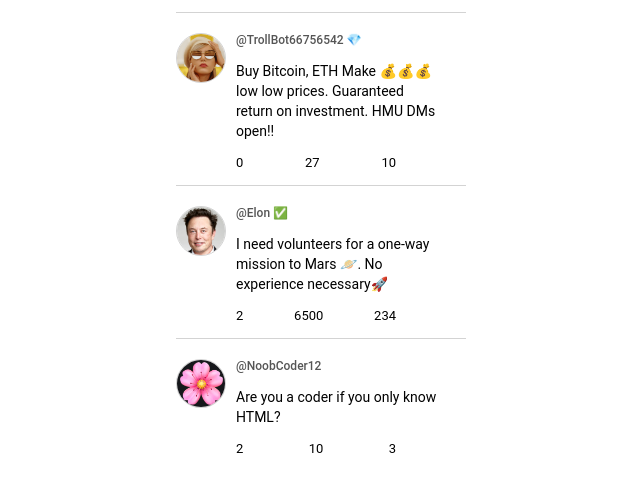
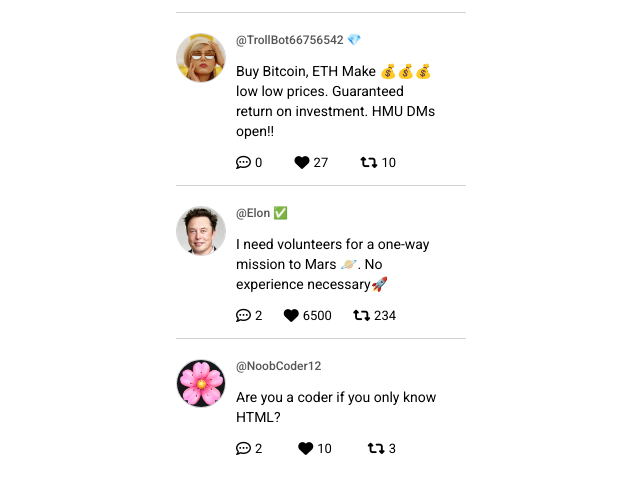
Before and after one commit to jasnmar/scrimba-ejc-twimba, a plain HTML site: page index.html in a window 1280 px wide. Shown: the part 218-712 px from the top of the page, without its empty margins (319-959 px from the left). Drawn offline with Linux system fonts and the light colour scheme.

Commit message:
Icons from FA

```diff
--- a/index.html
+++ b/index.html
@@ -3,6 +3,12 @@
 <head>
     <meta charset="UTF-8">
     <meta name="viewport" content="width=device-width, initial-scale=1.0">
+    <!-- Google Fonts -->
+	<link rel="preconnect" href="https://fonts.googleapis.com">
+	<link rel="preconnect" href="https://fonts.gstatic.com" crossorigin>
+	<link href="https://fonts.googleapis.com/css2?family=Roboto:wght@400;500;600&display=swap" rel="stylesheet">
+    <!-- Font Awesome -->
+    <link rel="stylesheet" href="https://cdnjs.cloudflare.com/ajax/libs/font-awesome/6.5.2/css/all.min.css">
     <link rel="stylesheet" href="index.css" />
     <title>Document</title>
 </head>
--- a/index.js
+++ b/index.js
@@ -21,12 +21,15 @@ function getFeedHtml() {
                     <p class="tweet-text">${tweet.tweetText}</p>
                     <div class="tweet-details">
                         <span class="tweet-detail">
+                            <i class="fa-regular fa-comment-dots"></i>
                             ${tweet.replies.length}
                         </span>
                         <span class="tweet-detail">
+                            <i class="fa-solid fa-heart"></i>
                             ${tweet.likes}
                         </span>
                         <span class="tweet-detail">
+                            <i class="fa-solid fa-retweet"></i>
                             ${tweet.retweets}
                         </span>
                     </div>
```
